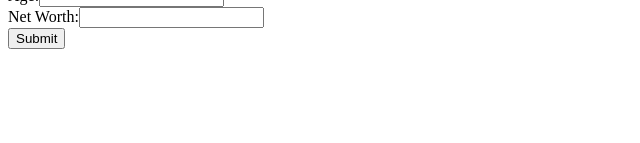
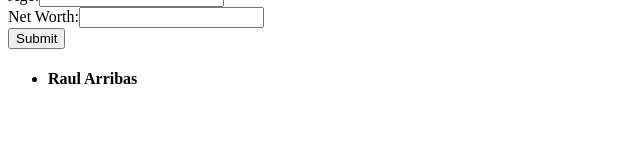
Before and after one commit to rarribas/create-new-users, a React (Vite) app: page / in a window 1280 px wide. Shown: the part 157-300 px from the top of the page, without its empty margins (0-640 px from the left). Built offline with nearby package versions, Linux system fonts and the light colour scheme.

Commit message:
add users to state and displayed name in screen

```diff
--- a/src/App.jsx
+++ b/src/App.jsx
@@ -1,20 +1,45 @@
 import './App.css'
 import Button from './components/Button';
 import Input from './components/Input';
+import { useState } from 'react';
 function App() {
+
+  const [usersList, setUsersList] = useState([{
+    name: 'Raul Arribas',
+    job: "Frontend Developer",
+    country: "Spain",
+    age: "40",
+    net_worth: "1200"
+  }]);
 
   const onFormSubmit = (ev) => {
     ev.preventDefault();
     ev.stopPropagation();
 
-    console.log(ev.target.elements.name.value);
-    console.log(ev.target.elements.job.value);
-    console.log(ev.target.elements.country.value);
-    console.log(ev.target.elements.age.value);
-    console.log(ev.target.elements.net_worth.value);
+    const userItem = {
+      name: ev.target.elements.name.value,
+      job: ev.target.elements.job.value,
+      country: ev.target.elements.country.value,
+      age: ev.target.elements.age.value,
+      net_worth: ev.target.elements.net_worth.value
     };
 
+    setUsersList([
+      ...usersList,
+      userItem
+    ])
+  };
+
+  const getListOfUsers = () =>{
+    return usersList.map((user)=>{
+      return <li key={user.name}>
+        <h4>{user.name}</h4>
+      </li>
+    })
+  }
+
   return (
+    <>
         <div>
         <h1>Create New Users</h1>
         <form onSubmit={onFormSubmit}>
@@ -30,6 +55,11 @@ function App() {
           </div>
         </form>
       </div>
+      <div>
+        <ul>{getListOfUsers()}</ul>
+      </div>
+    </>
+
   )
 }
 
```
Lines whose indentation alone changed are shown as unchanged.
